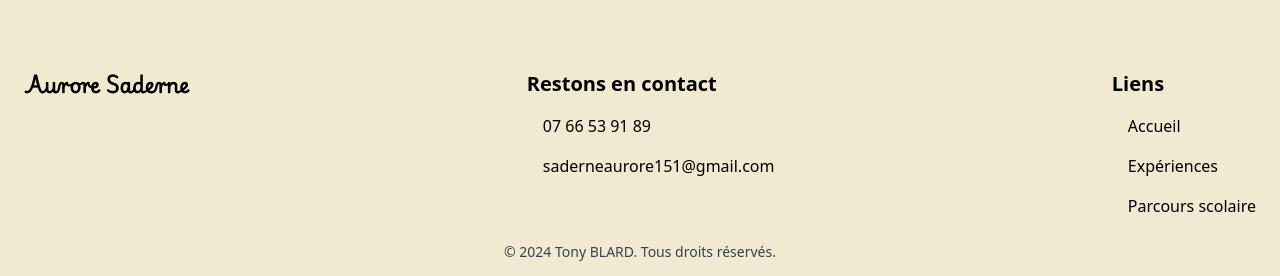
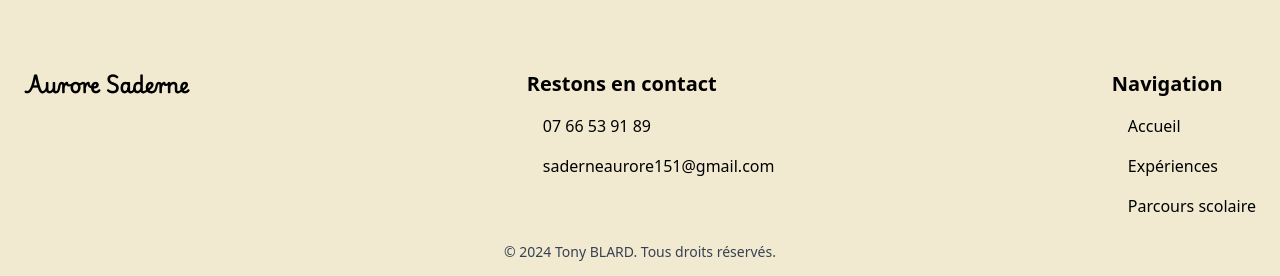
Before and after one commit to blardtony/aurore-saderne-portfolio, a React (Vite) app: page / in a window 1280 px wide. Shown: the part 2286-2562 px from the top of the page. Built offline with nearby package versions, Linux system fonts and the light colour scheme.

Commit message:
Create Footer list

```diff
--- a/src/components/footer/Footer.tsx
+++ b/src/components/footer/Footer.tsx
@@ -1,65 +1,39 @@
+import FooterList from "./FooterList";
+
+const contactList = [
+  {
+    href: "tel:+33766539189",
+    text: "07 66 53 91 89",
+  },
+  {
+    href: "mailto:saderneaurore151@gmail.com",
+    text: "saderneaurore151@gmail.com",
+  },
+];
+
+const linkList = [
+  {
+    href: "/#hero",
+    text: "Accueil",
+  },
+  {
+    href: "/#work",
+    text: "Expériences",
+  },
+  {
+    href: "/#school",
+    text: "Parcours scolaire",
+  },
+];
+
 const Footer = () => {
   const year: number = new Date().getFullYear();
   return (
     <footer className="container mx-auto px-6 py-8">
       <div className="grid w-full justify-between gap-8 md:grid-flow-col md:gap-0">
         <div className="font-playwrite text-xl font-bold">Aurore Saderne</div>
-        <div>
-          <h2 className="text-xl font-bold">Restons en contact</h2>
-          <ul className="mt-2 pl-4">
-            <li className="py-2">
-              <a
-                href="tel:+33766539189"
-                className="text-black transition-colors ease-in-out hover:text-green-200"
-              >
-                07 66 53 91 89
-              </a>
-            </li>
-            <li className="py-2">
-              <a
-                href="mailto:saderneaurore151@gmail.com"
-                className="text-black transition-colors ease-in-out hover:text-green-200"
-              >
-                saderneaurore151@gmail.com
-              </a>
-            </li>
-          </ul>
-        </div>
-        <div>
-          <h2 className="text-xl font-bold">Liens</h2>
-          <ul className="mt-2 pl-4">
-            <li className="py-2">
-              <a
-                href={"/#hero"}
-                className={
-                  "text-black transition-colors duration-300 ease-in-out hover:text-green-200"
-                }
-              >
-                Accueil
-              </a>
-            </li>
-            <li className="py-2">
-              <a
-                href={"/#work"}
-                className={
-                  "text-black transition-colors duration-300 ease-in-out hover:text-green-200"
-                }
-              >
-                Expériences
-              </a>
-            </li>
-            <li className="py-2">
-              <a
-                href={"/#school"}
-                className={
-                  "text-black transition-colors duration-300 ease-in-out hover:text-green-200"
-                }
-              >
-                Parcours scolaire
-              </a>
-            </li>
-          </ul>
-        </div>
+        <FooterList title="Restons en contact" list={contactList} />
+        <FooterList title="Navigation" list={linkList} />
       </div>
       <p className="py-4 text-center text-sm text-gray-700">
         &copy; {year} Tony BLARD. Tous droits réservés.
--- /dev/null
+++ b/src/components/footer/FooterList.tsx
@@ -0,0 +1,25 @@
+type FooterListProps = {
+  title: string;
+  list: { href: string; text: string }[];
+};
+const FooterList = ({ title, list }: FooterListProps) => {
+  return (
+    <div>
+      <h2 className="text-xl font-bold">{title}</h2>
+      <ul className="mt-2 pl-4">
+        {list.map((item, index) => (
+          <li key={index} className="py-2">
+            <a
+              href={item.href}
+              className="text-black transition-colors ease-in-out hover:text-green-200"
+            >
+              {item.text}
+            </a>
+          </li>
+        ))}
+      </ul>
+    </div>
+  );
+};
+
+export default FooterList;
```
